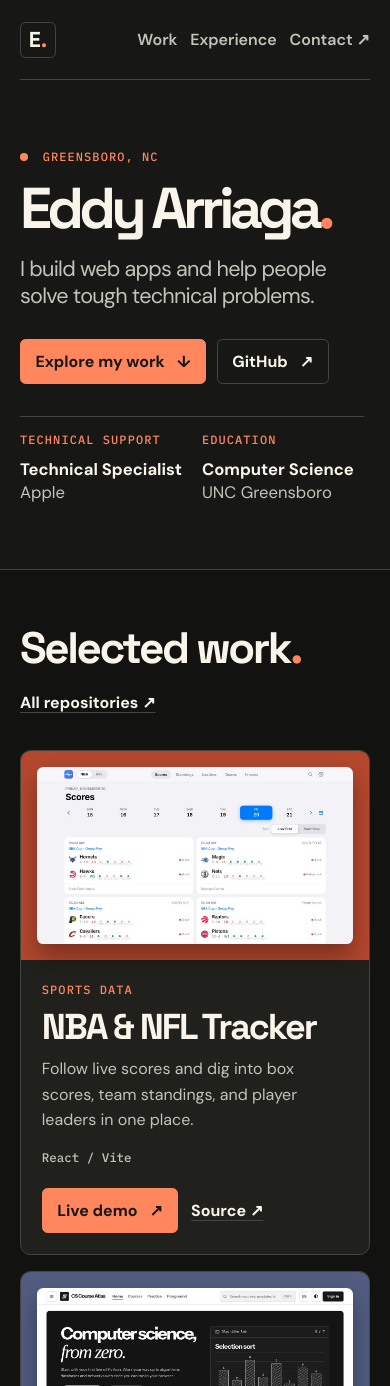
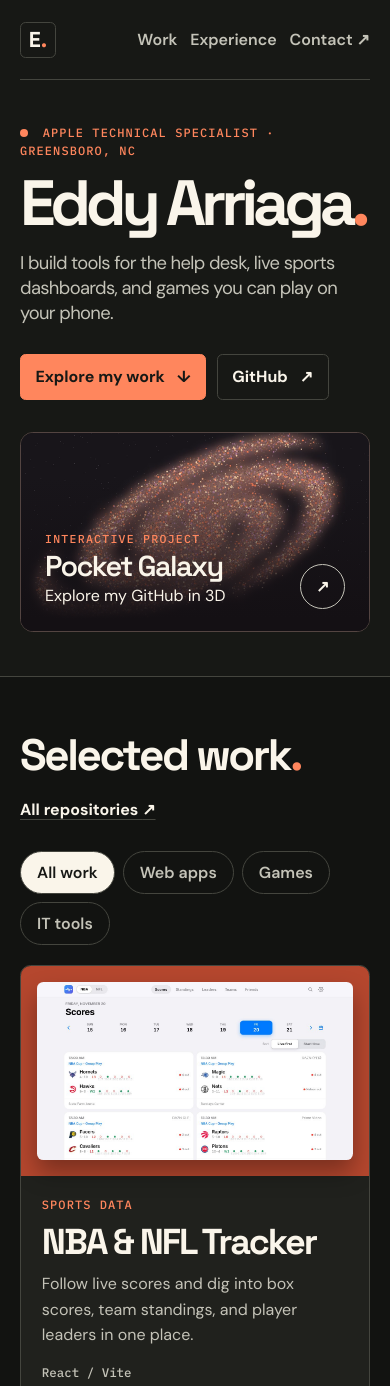
Before and after one commit to eddyarriaga00/Portfolio-Website, a plain HTML site: page index.html in a window 390 px wide. Shown: the top 1386 px of the page. Drawn offline with Linux system fonts and the light colour scheme.

Commit message:
Feature Pocket Galaxy and add accessible project filters

```diff
--- a/css/style.css
+++ b/css/style.css
@@ -88,3 +88,28 @@ summary { cursor: pointer; font-weight: 700; }
   .featured, .experience, .project-grid { grid-template-columns: 1fr; }
   .featured .project-media { grid-row: 1; }
 }
+
+.hero {
+  grid-template-columns: minmax(0, 1fr) minmax(0, .94fr);
+  align-items: center;
+  gap: clamp(2rem, 5vw, 5rem);
+  padding-block: clamp(2.75rem, 5vw, 5rem);
+}
+.hero h1 { font-size: clamp(4rem, 8.25vw, 7.5rem); max-width: 7ch; line-height: .91; }
+.hero-lede { font-size: clamp(1.15rem, 2vw, 1.6rem); line-height: 1.35; }
+.galaxy { position: relative; display: block; isolation: isolate; overflow: hidden; border-radius: .8rem; background: #18151b; border: 1px solid #534441; }
+.galaxy img { display: block; width: 100%; height: auto; aspect-ratio: 1.16; object-fit: cover; }
+.galaxy-caption { position: absolute; inset: auto 0 0; padding: 3rem 1.5rem 1.4rem; background: linear-gradient(transparent, #141014 92%); display: flex; justify-content: space-between; align-items: end; color: var(--ink); }
+.galaxy-caption small { font: 500 .72rem var(--mono); text-transform: uppercase; letter-spacing: .11em; color: var(--accent); }
+.galaxy-caption strong { display: block; font: 600 clamp(1.8rem, 3vw, 3rem)/1.15 var(--display); letter-spacing: -.055em; }
+.galaxy-caption b { display: grid; place-items: center; border-radius: 50%; border: 1px solid var(--soft); width: 2.8rem; aspect-ratio: 1; }
+.galaxy:hover b { background: var(--accent); color: var(--page); }
+.filters { display: flex; flex-wrap: wrap; gap: .5rem; margin: -.4rem 0 1.25rem; }
+.filters button { font: inherit; font-weight: 600; padding: .48rem 1rem; border: 1px solid var(--line); border-radius: 2rem; background: transparent; color: var(--soft); cursor: pointer; }
+.filters button[aria-pressed=true] { background: var(--ink); color: var(--page); }
+[hidden] { display: none !important; }
+@media (max-width: 700px) {
+  .hero { grid-template-columns: minmax(0,1fr); }
+  .hero h1 { max-width: none; }
+  .galaxy img { aspect-ratio: 1.75; }
+}
--- a/index.html
+++ b/index.html
@@ -29,20 +29,18 @@
   <main id="main">
     <section class="wrap hero" aria-labelledby="hero-title">
       <div class="hero-copy">
-        <p class="eyebrow"><span class="signal"></span> Greensboro, NC</p>
+        <p class="eyebrow"><span class="signal"></span> Apple Technical Specialist · Greensboro, NC</p>
         <h1 id="hero-title">Eddy Arriaga<span class="accent">.</span></h1>
-        <p class="hero-lede">I build web apps and help people solve tough technical problems.</p>
+        <p class="hero-lede">I build tools for the help desk, live sports dashboards, and games you can play on your phone.</p>
         <div class="links">
           <a class="button primary" href="#projects">Explore my work <span aria-hidden="true">↓</span></a>
           <a class="button" href="https://github.com/eddyarriaga00">GitHub <span aria-hidden="true">↗</span></a>
         </div>
       </div>
-      <aside class="profile" aria-label="Profile">
-        <p class="eyebrow">Technical support</p>
-        <p>Technical Specialist<br><span>Apple</span></p>
-        <p class="eyebrow">Education</p>
-        <p>Computer Science<br><span>UNC Greensboro</span></p>
-      </aside>
+      <a class="galaxy" href="https://eddyarriaga00.github.io/particle-mirror/" aria-label="Explore Pocket Galaxy, an interactive map of my GitHub work">
+        <img src="img/galaxy.webp" alt="" width="1100" height="810" fetchpriority="high">
+        <span class="galaxy-caption"><span><small>Interactive project</small><strong>Pocket Galaxy</strong><span>Explore my GitHub in 3D</span></span><b aria-hidden="true">↗</b></span>
+      </a>
     </section>
 
     <section id="projects" class="work" aria-labelledby="work-title">
@@ -51,8 +49,15 @@
           <h2 id="work-title">Selected work<span class="accent">.</span></h2>
           <a class="text-link" href="https://github.com/eddyarriaga00?tab=repositories">All repositories <span aria-hidden="true">↗</span></a>
         </header>
+        <div class="filters" hidden role="group" aria-label="Filter projects by interest">
+          <button type="button" data-filter="all" aria-pressed="true">All work</button>
+          <button type="button" data-filter="apps" aria-pressed="false">Web apps</button>
+          <button type="button" data-filter="games" aria-pressed="false">Games</button>
+          <button type="button" data-filter="tools" aria-pressed="false">IT tools</button>
+        </div>
+        <p class="sr-only" role="status" id="filter-status"></p>
         <div class="project-grid">
-          <article class="project featured">
+          <article class="project featured" data-category="apps">
             <div class="project-copy">
               <p class="eyebrow">Sports data</p>
               <h3>NBA &amp; NFL Tracker</h3>
@@ -65,7 +70,7 @@
             </div>
             <div class="project-media sports"><img src="img/sports.jpg" width="1200" height="780" alt="The NBA tracker dashboard with its scoreboard and navigation"></div>
           </article>
-          <article class="project">
+          <article class="project" data-category="apps">
             <div class="project-media atlas"><img src="img/atlas.jpg" width="1200" height="780" loading="lazy" alt="The CS Course Atlas home page and course navigation"></div>
             <div class="project-copy">
               <p class="eyebrow">Computer science education</p>
@@ -77,7 +82,7 @@
               </div>
             </div>
           </article>
-          <article class="project">
+          <article class="project" data-category="games">
             <div class="project-media basketball"><img src="img/basketball.jpg" width="1200" height="780" loading="lazy" alt="Pocket Basketball’s main menu with career and quick game modes"></div>
             <div class="project-copy">
               <p class="eyebrow">Browser game</p>
@@ -89,7 +94,7 @@
               </div>
             </div>
           </article>
-          <article class="project compact">
+          <article class="project compact" data-category="tools">
             <div class="project-copy">
               <p class="eyebrow">Support automation</p>
               <h3>IT Triage API</h3>
@@ -97,7 +102,7 @@
               <a class="text-link" href="https://github.com/eddyarriaga00/IT-Triage-APi">View source <span aria-hidden="true">↗</span></a>
             </div>
           </article>
-          <article class="project compact">
+          <article class="project compact" data-category="apps">
             <div class="project-copy">
               <p class="eyebrow">Media discovery</p>
               <h3>AniTrack</h3>
--- a/js/script.js
+++ b/js/script.js
@@ -11,3 +11,23 @@ track.addEventListener('change', () => {
         });
     }
 });
+
+const filters = document.querySelector('.filters');
+const projects = document.querySelectorAll('[data-category]');
+filters.hidden = false;
+filters.addEventListener('click', event => {
+    const selected = event.target.closest('button[data-filter]');
+    if (!selected) return;
+
+    for (const button of filters.querySelectorAll('button')) {
+        button.setAttribute('aria-pressed', String(button === selected));
+    }
+    let count = 0;
+    for (const project of projects) {
+        project.hidden = selected.dataset.filter !== 'all' &&
+            project.dataset.category !== selected.dataset.filter;
+        if (!project.hidden) count++;
+    }
+    document.querySelector('#filter-status').textContent =
+        count + (count === 1 ? ' project shown' : ' projects shown');
+});
```
Also changed, not shown: img/galaxy.webp (added).
